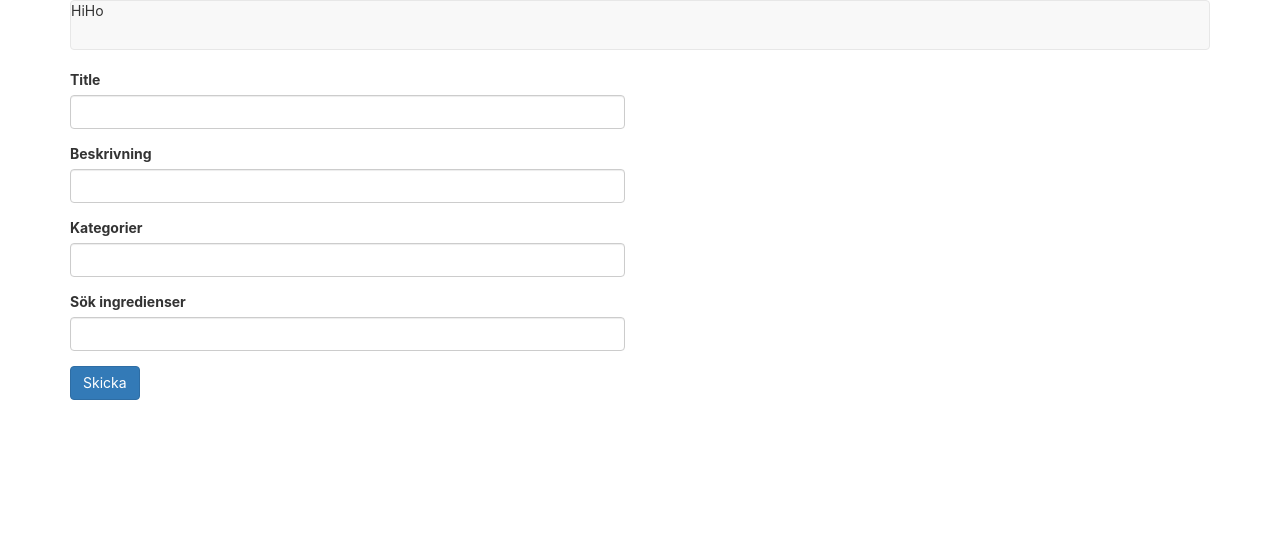
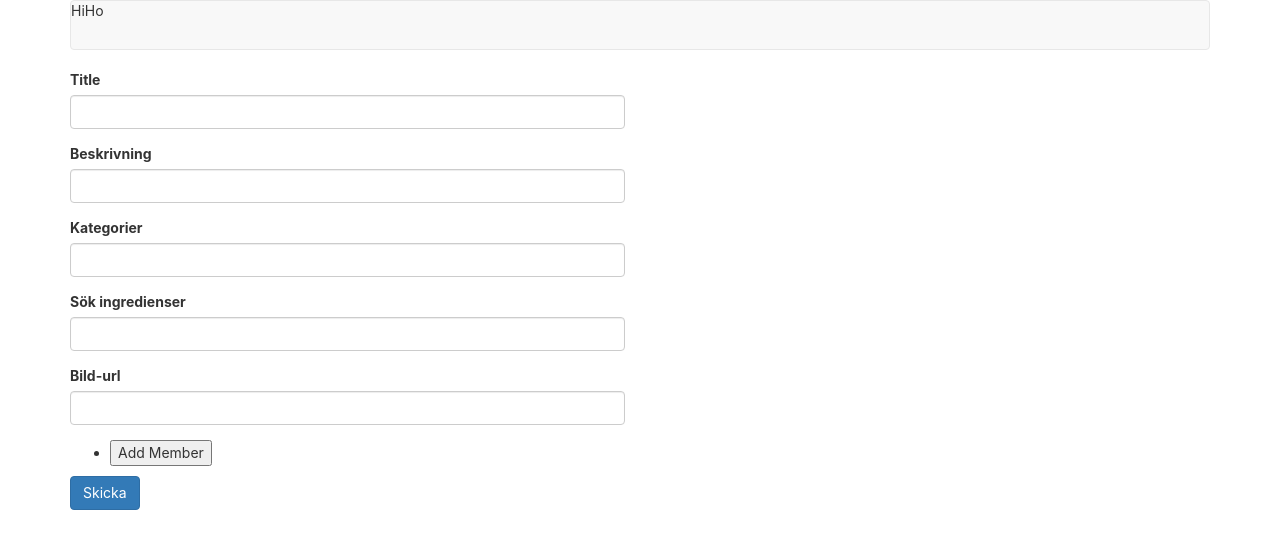
Before and after one commit to fransstrom/recept, a React (Create React App) app in the folder receptbolaget-front/: page /add in a window 1280 px wide. Shown: the top 548 px of the page. Built offline with nearby package versions, Linux system fonts and the light colour scheme.

Commit message:
avslutar här för att jobba vidare med fielArray redux.form

```diff
--- a/receptbolaget-front/src/components/RecipeForm.js
+++ b/receptbolaget-front/src/components/RecipeForm.js
@@ -1,9 +1,9 @@
 import React, { Component } from 'react';
-import { Field, reduxForm} from 'redux-form';
+import { Field, reduxForm, FieldArray } from 'redux-form';
 import { connect } from 'react-redux';
 import { fetchIngredients } from '../actions';
 import _ from 'lodash';
-import validate from './form_components/validate'
+import validate from './form_components/validate';
 
 class RecipeForm extends Component {
   componentDidMount() {}
@@ -18,6 +18,10 @@ class RecipeForm extends Component {
     );
   }
 
+
+
+
+
   handleIngredientsSearch(e) {
     this.props.fetchIngredients(e);
   }
@@ -25,17 +29,63 @@ class RecipeForm extends Component {
   onSubmit(values) {
     console.log(values);
   }
-
+  handle(e) {
+    console.log(e);
+  }
   ingredientSearch = _.debounce(e => this.handleIngredientsSearch(e), 400);
 
   render() {
+
+    const renderIngredients = ({ fields, meta: { error, submitFailed } }) => (
+      <ul>
+        <li>
+          <button type="button" onClick={() => fields.push({})}>
+            Add Member
+          </button>
+          {submitFailed && error && <span>{error}</span>}
+        </li>
+        {fields.map((member, index) => (
+          <li key={index}>
+            <button
+              type="button"
+              title="Remove Member"
+              onClick={() => fields.remove(index)}
+            />
+            <h4>Member #{index + 1}</h4>
+            <Field
+              name={`${member}.firstName`}
+              type="text"
+              component={this.renderField}
+              label="First Name"
+            />
+            <Field
+              name={`${member}.lastName`}
+              type="text"
+              component={this.renderField}
+              label="Last Name"
+            />
+
+          </li>
+        ))}
+      </ul>
+    )
+
+
+
+
+
+
+
+
     const { handleSubmit } = this.props;
-
     let ingredients = _.map(this.props.ingredients);
     let ingredientList = ingredients.map(ingredients => (
       <li className="autoCompleteList" key={ingredients._id}>
         {ingredients.Namn}
-        <button data={ingredients} className="btn btn-primary">
+        <button
+          ingred={ingredients}
+          onClick={e => this.handle(ingredients)}
+          className="btn btn-primary">
           Lägg till
         </button>
       </li>
@@ -44,7 +94,6 @@ class RecipeForm extends Component {
     return (
       <div className="row">
         <div className="col-sm-6 col-md-6 col-lg-6">
-
           <form onSubmit={handleSubmit(this.onSubmit.bind(this))}>
             <Field
               label="Title"
@@ -76,7 +125,15 @@ class RecipeForm extends Component {
               }}
               component={this.renderField}
             />
-            <div className="autoCompleteBox">{ingredientList}</div>
+               <div className="autoCompleteBox">{ingredientList}</div>
+            <Field
+              label="Bild-url"
+              name="IMGUrl"
+              type="text"
+
+              component={this.renderField}
+            />
+          <FieldArray name="members" component={renderIngredients} />
             <button type="submit" className="btn btn-primary">
               Skicka
             </button>
@@ -90,8 +147,6 @@ class RecipeForm extends Component {
     );
   }
 }
-
-
 
 function mapStateToProps(state) {
   return {
--- a/receptbolaget-front/src/components/form_components/validate.js
+++ b/receptbolaget-front/src/components/form_components/validate.js
@@ -1,4 +1,4 @@
-import React, { Component } from 'react';
+import React from 'react';
 export default function validate(values) {
     const errors = {};
     //validate the values object
```
Also changed, not shown: receptbolaget-front/src/components/form_components/title.js (deleted, +0 -9 lines).
